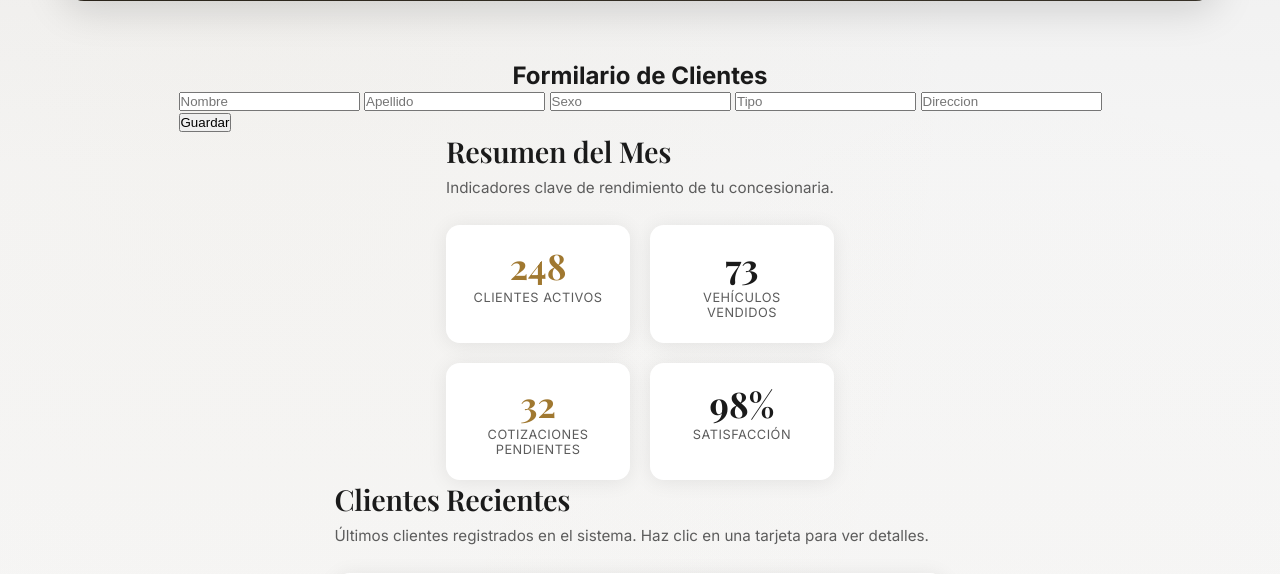
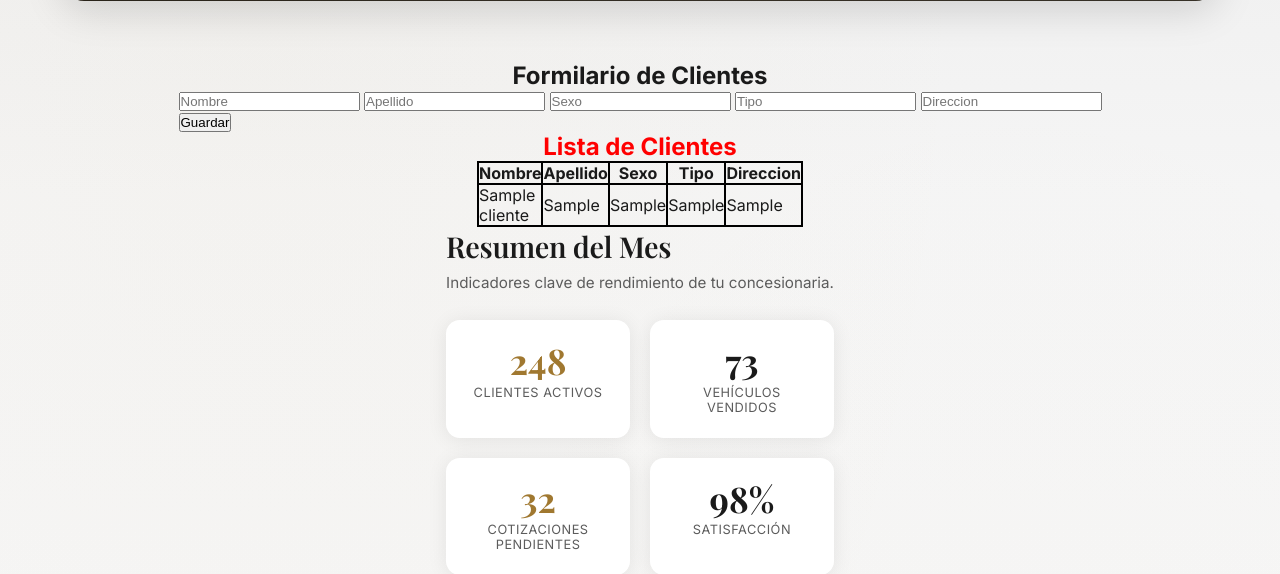
Before and after one commit to cesarbus2171-commits/Mysite, a Django app: page /pageclientes/ in a window 1280 px wide. Shown: the part 500-1074 px from the top of the page. Run offline with Django 5.2, Linux system fonts and the light colour scheme; tables that the repository leaves empty hold one stand-in row (values such as "Sample post").

Commit message:
clientes completo 8

```diff
--- a/clientes/templates/clientes/clientes.html
+++ b/clientes/templates/clientes/clientes.html
@@ -7,7 +7,10 @@
     <base href="/">
     <style>
         @import url('https://fonts.googleapis.com/css2?family=Inter:wght@300;400;500;600;700;800&family=Playfair+Display:wght@500;600;700&display=swap');
-
+        table, th, td {
+            border: 2px solid black;
+            border-collapse: collapse;
+        }
         :root {
             --negro: #0d0d0d;
             --negro-suave: #1a1a1a;
@@ -737,6 +740,26 @@
         <br><button>Guardar</button>
     </form>
 
+    <h2 style="color: red;"> Lista de Clientes</h2>
+    <table style="width: 25%;">
+        <tr>
+            <th>Nombre</th>
+            <th>Apellido</th>
+            <th>Sexo</th>
+            <th>Tipo</th>
+            <th>Direccion</th>
+        </tr>
+        {% for cliente in consultaclientes %}
+        <tr>
+            <td>{{ cliente.nombre }}</td>
+            <td>{{ cliente.apellido }}</td>
+            <td>{{ cliente.sexo }}</td>
+            <td>{{ cliente.tipo }}</td>
+            <td>{{ cliente.direccion }}</td>
+        </tr>
+        {% endfor %}
+    </table>
+
         <!-- ESTADÍSTICAS -->
         <div>
             <h2 class="section-title">Resumen del Mes</h2>
--- a/clientes/views.py
+++ b/clientes/views.py
@@ -4,8 +4,8 @@ from clientes import models
 
 
 def listaclientes(request):
-
-    return render(request, 'clientes/clientes.html')
+    consultaclientes= cliente.objects.all()
+    return render(request, 'clientes/clientes.html', {'consultaclientes': consultaclientes})
 
 def creaclientes(request):
     if request.method == 'POST':
```
